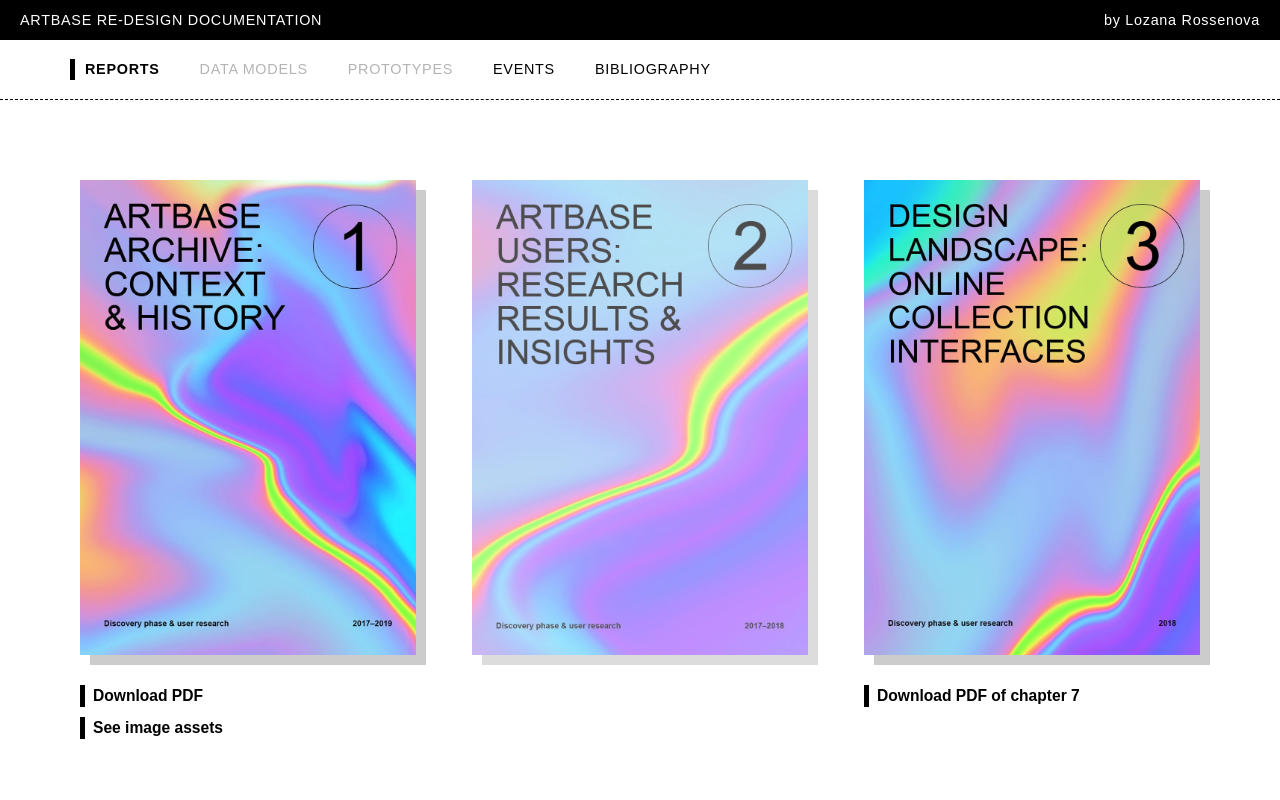
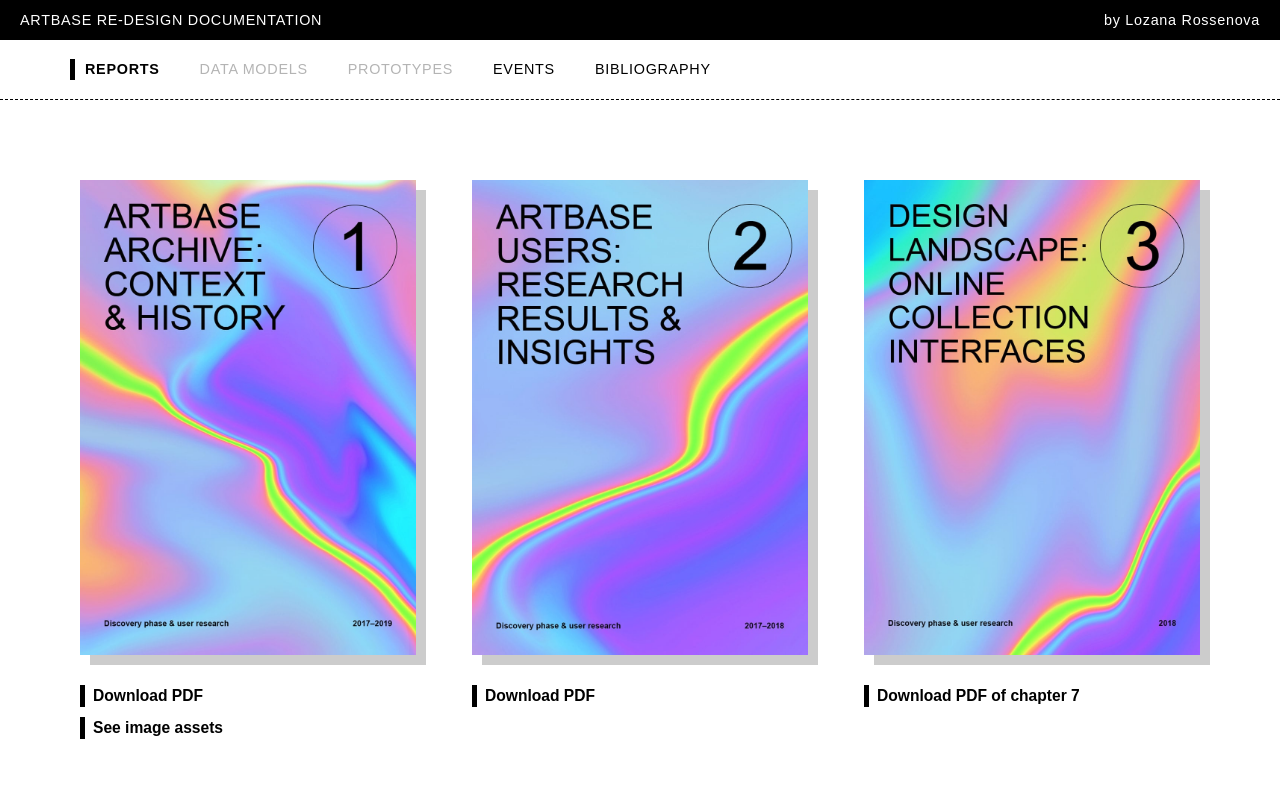
Before and after one commit to lozanaross/phd-portfolio, a plain HTML site: page index.html in a window 1280 px wide. Shown: the top 800 px of the page. Drawn offline with Linux system fonts and the light colour scheme.

Commit message:
Update index.html

```diff
--- a/index.html
+++ b/index.html
@@ -61,10 +61,13 @@
 		</div>
 	</div>
 
-	<div class="report-thumb" style="opacity: 0.7;">
-		<div class="cover">
+	<div class="report-thumb">
+		<a class="cover" href="report-2.html">
 			<img src="images/2_Report_USERS_cover.jpg" alt="Cover design of report #2">
-			<div class="read-more"> COMING SOON </div>
+			<div class="read-more"> READ MORE </div>
+		</a>
+		<div class="thumb-links">
+				<h5><a href="docs/2_Report_USERS_2020.pdf">Download PDF</a></h5>
 		</div>
 	</div>
 
```
